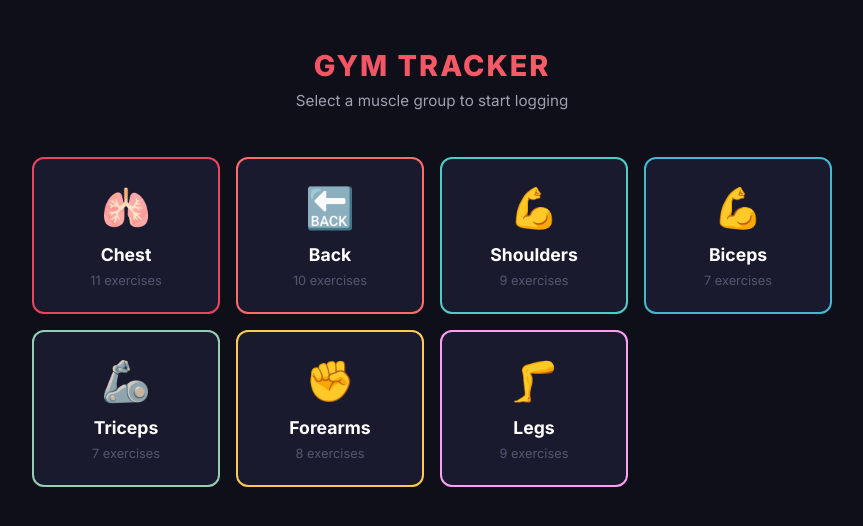
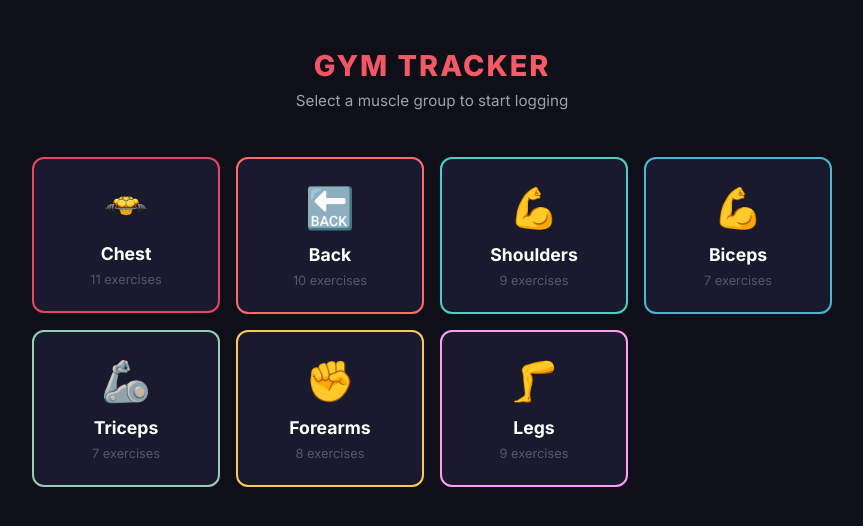
Before and after one commit to rushikeshsatyawanpawar07-del/gym-tracker, a React (Create React App) app: page / in a window 1280 px wide. Shown: the top 526 px of the page, without its empty margins (208-1071 px from the left). Built offline with nearby package versions, Linux system fonts and the light colour scheme.

Commit message:
Add chest image to muscle cards, support image/emoji fallback

```diff
--- a/src/data/exercises.js
+++ b/src/data/exercises.js
@@ -2,7 +2,7 @@ export const muscleGroups = [
   {
     id: "chest",
     name: "Chest",
-    icon: "🫁",
+    icon: "/images/chest.png",
     color: "#e94560",
   },
   {
--- a/src/pages/ExercisesPage.css
+++ b/src/pages/ExercisesPage.css
@@ -33,6 +33,15 @@
   font-size: 1.5rem;
   color: #ffffff;
   font-weight: 700;
+  display: flex;
+  align-items: center;
+  gap: 0.5rem;
+}
+
+.ex-header-img {
+  width: 32px;
+  height: 32px;
+  object-fit: contain;
 }
 
 .exercises-list {
--- a/src/pages/ExercisesPage.jsx
+++ b/src/pages/ExercisesPage.jsx
@@ -24,7 +24,11 @@ function ExercisesPage() {
           &#8592; Back
         </Link>
         <h1>
-          <span style={{ color: group.color }}>{group.icon}</span> {group.name}
+          {group.icon.startsWith("/")
+            ? <img src={group.icon} alt="" className="ex-header-img" />
+            : <span style={{ color: group.color }}>{group.icon}</span>
+          }
+          {" "}{group.name}
         </h1>
       </div>
       <div className="exercises-list">
--- a/src/pages/HomePage.css
+++ b/src/pages/HomePage.css
@@ -60,6 +60,14 @@
   margin-bottom: 0.75rem;
 }
 
+.muscle-img {
+  width: 48px;
+  height: 48px;
+  object-fit: contain;
+  display: block;
+  margin: 0 auto 0.75rem;
+}
+
 .muscle-card h3 {
   margin: 0 0 0.5rem;
   color: #ffffff;
--- a/src/pages/HomePage.jsx
+++ b/src/pages/HomePage.jsx
@@ -2,6 +2,13 @@ import React from "react";
 import { Link } from "react-router-dom";
 import { muscleGroups, exercisesByMuscle } from "../data/exercises";
 import "./HomePage.css";
+
+function MuscleIcon({ icon, color }) {
+  if (icon.startsWith("/")) {
+    return <img src={icon} alt="" className="muscle-img" />;
+  }
+  return <span className="muscle-icon" style={{ color }}>{icon}</span>;
+}
 
 function HomePage() {
   return (
@@ -14,9 +21,7 @@ function HomePage() {
         {muscleGroups.map((group) => (
           <Link to={`/exercises/${group.id}`} key={group.id} className="muscle-card-link">
             <div className="muscle-card" style={{ borderColor: group.color }}>
-              <span className="muscle-icon" style={{ color: group.color }}>
-                {group.icon}
-              </span>
+              <MuscleIcon icon={group.icon} color={group.color} />
               <h3>{group.name}</h3>
               <span className="exercise-count">
                 {exercisesByMuscle[group.id].length} exercises
```
Also changed, not shown: public/images/chest.png (added).
